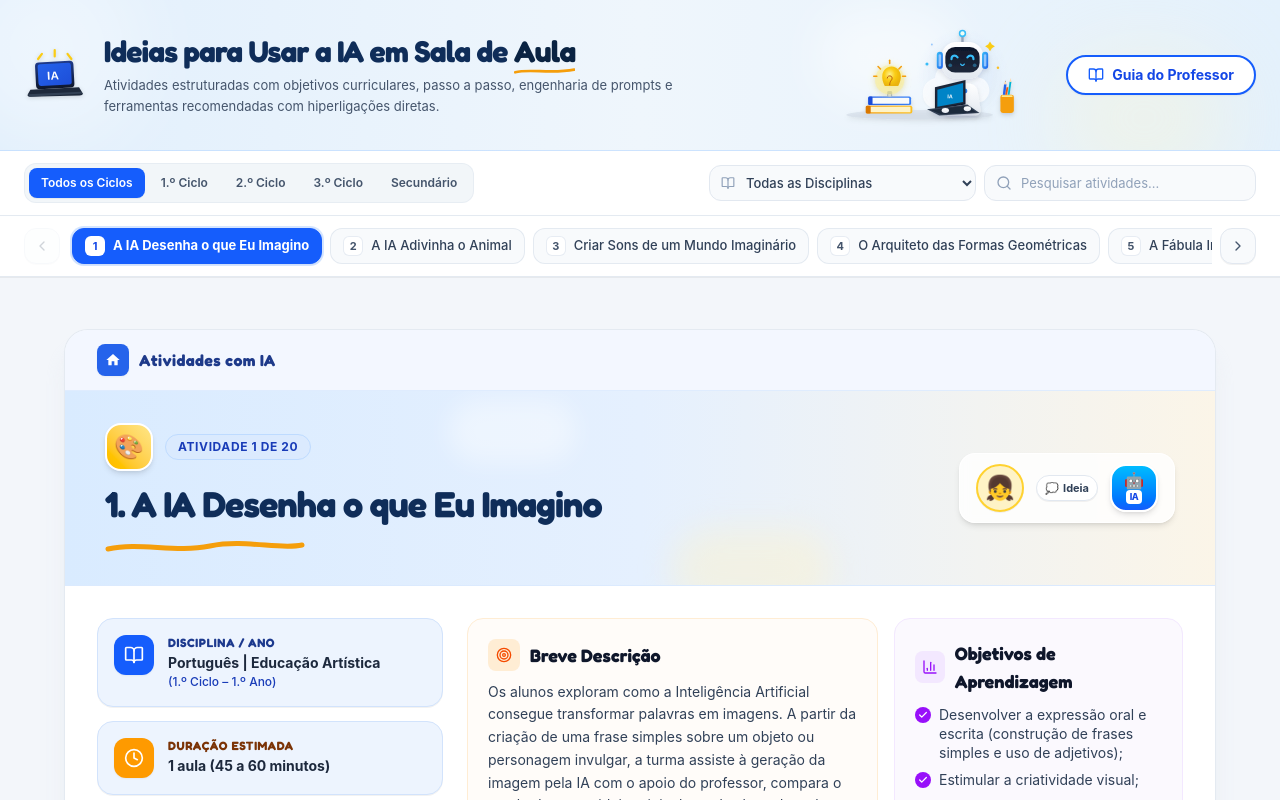
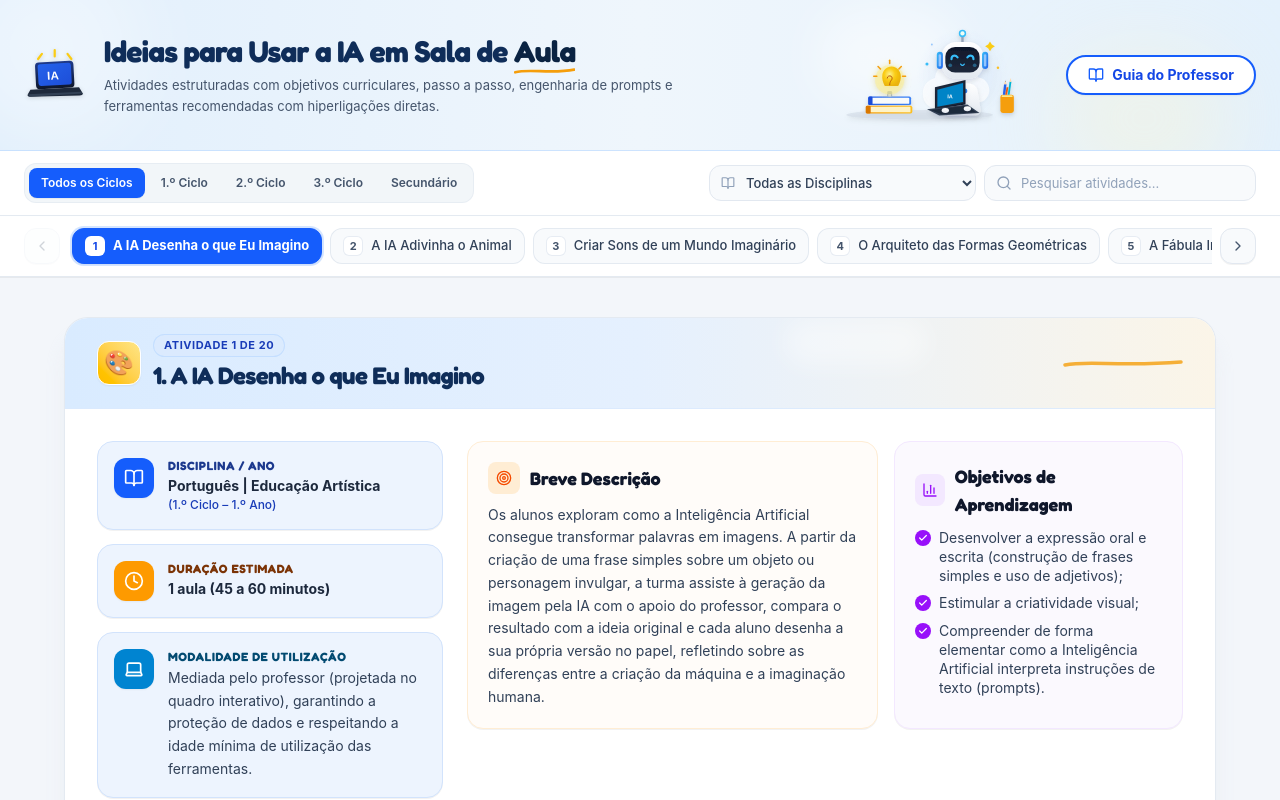
Before and after one commit to 5Anos/IdeiasIASaladeAula, a React (Vite) app: page / in a window 1280 px wide. Shown: the top 800 px of the page. Built offline with nearby package versions, Linux system fonts and the light colour scheme.

Commit message:
refactor: simplify activity sheet layout
Remove redundant navigation and layout components from ActivitySheet to streamline the interface, and update teacher guide terminology.

```diff
--- a/src/components/ActivitySheet.tsx
+++ b/src/components/ActivitySheet.tsx
@@ -28,7 +28,7 @@ interface ActivitySheetProps {
 export const ActivitySheet: React.FC<ActivitySheetProps> = ({
   activity,
   onCopyPrompt: _onCopyPrompt,
-  onNavigateHome,
+  onNavigateHome: _onNavigateHome,
   onTogglePresentation: _onTogglePresentation
 }) => {
   // Helper for step icons to match template
@@ -63,84 +63,41 @@ export const ActivitySheet: React.FC<ActivitySheetProps> = ({
   };
 
   return (
-    <div className="activity-sheet w-full max-w-6xl mx-auto bg-white rounded-3xl shadow-xl shadow-slate-200/60 border border-slate-200/90 overflow-hidden my-4 sm:my-8 transition-all">
-        {/* Top Sheet Header Bar */}
-        <div className="bg-[#f0f6ff]/80 border-b border-blue-100/80 px-4 sm:px-8 py-3.5 flex items-center justify-between">
-          <button
-            onClick={onNavigateHome}
-            className="flex items-center gap-2.5 text-[#1e3a8a] font-bold text-sm sm:text-base hover:opacity-80 transition-opacity"
-          >
-            <div className="w-8 h-8 rounded-lg bg-[#2563eb] text-white flex items-center justify-center shadow-xs">
-              <svg viewBox="0 0 24 24" fill="currentColor" className="w-4 h-4">
-                <path d="M10 20v-6h4v6h5v-8h3L12 3 2 12h3v8z" />
-              </svg>
-            </div>
-            <span className="font-heading tracking-wide">Atividades com IA</span>
-          </button>
-        </div>
+    <div className="activity-sheet w-full max-w-6xl mx-auto bg-white rounded-3xl shadow-xl shadow-slate-200/60 border border-slate-200/90 overflow-hidden my-3 sm:my-5 transition-all">
+        {/* Compact Activity Title Banner */}
+        <div className="relative overflow-hidden bg-gradient-to-r from-[#d9ebff] via-[#e5f0fe] to-[#fbf5e8] px-5 sm:px-8 py-3.5 sm:py-4 border-b border-blue-100/90">
+          {/* Subtle light glow */}
+          <div className="absolute top-0 right-1/4 w-36 h-12 bg-white/40 rounded-full blur-md pointer-events-none" />
 
-        {/* Hero Title Banner with Graphic Style matching attached artwork */}
-        <div className="relative overflow-hidden bg-gradient-to-r from-[#d9ebff] via-[#e5f0fe] to-[#fbf5e8] px-6 sm:px-10 py-6 sm:py-8 border-b border-blue-100">
-          {/* Subtle clouds/bubbles in background */}
-          <div className="absolute top-2 left-1/3 w-32 h-16 bg-white/40 rounded-full blur-md pointer-events-none" />
-          <div className="absolute -bottom-6 right-1/3 w-40 h-20 bg-amber-100/40 rounded-full blur-lg pointer-events-none" />
-
-          <div className="relative z-10 flex flex-col md:flex-row items-center justify-between gap-6">
-            {/* Title and Icon */}
-            <div className="max-w-2xl text-center md:text-left">
-              <div className="flex items-center justify-center md:justify-start gap-3 mb-2">
-                <span className="w-12 h-12 rounded-2xl bg-gradient-to-tr from-amber-400 to-amber-200 flex items-center justify-center shadow-md text-2xl border-2 border-white">
+          <div className="relative z-10 flex flex-col sm:flex-row sm:items-center justify-between gap-2.5">
+            {/* Title, Badge and Emoji */}
+            <div className="flex items-center gap-3 min-w-0">
+              <span className="w-10 h-10 sm:w-11 sm:h-11 rounded-xl bg-gradient-to-tr from-amber-400 to-amber-200 flex items-center justify-center shadow-xs text-xl sm:text-2xl border border-white shrink-0">
                 {activity.themeEmoji || '🎨'}
               </span>
-                <span className="inline-flex items-center px-3 py-1 rounded-full text-xs font-bold tracking-wider uppercase bg-blue-100/90 text-blue-800 border border-blue-200">
+
+              <div className="min-w-0">
+                <div className="flex items-center gap-2">
+                  <span className="inline-flex items-center px-2.5 py-0.5 rounded-full text-[11px] font-bold tracking-wider uppercase bg-blue-100/90 text-blue-800 border border-blue-200/80">
                     Atividade {activity.id} de 20
                   </span>
                 </div>
-
-              <h1 className="text-2xl sm:text-3xl md:text-4xl font-extrabold text-[#0f2d59] font-heading tracking-tight leading-snug">
+                <h1 className="text-lg sm:text-xl md:text-2xl font-extrabold text-[#0f2d59] font-heading tracking-tight leading-snug mt-0.5">
                   {activity.id}. {activity.title}
                 </h1>
+              </div>
+            </div>
 
-              {/* Decorative yellow wave arc underneath */}
-              <div className="mt-2.5 flex justify-center md:justify-start">
-                <svg width="200" height="14" viewBox="0 0 200 14" fill="none">
+            {/* Subtle decorative yellow wave accent */}
+            <div className="hidden sm:block shrink-0 opacity-80 self-center">
+              <svg width="120" height="10" viewBox="0 0 120 10" fill="none">
                 <path
-                    d="M3 10C35 3 70 14 105 7C140 0 175 11 197 6"
+                  d="M2 7C25 2 55 9 118 4"
                   stroke="#F59E0B"
-                    strokeWidth="5"
+                  strokeWidth="3.5"
                   strokeLinecap="round"
                 />
               </svg>
-              </div>
-            </div>
-
-            {/* Cheerful Friendly Mascot Banner / Characters */}
-            <div className="shrink-0 flex items-center gap-3">
-              {/* Friendly AI Robot Mascot */}
-              <div className="relative flex items-center gap-3 bg-white/80 backdrop-blur-xs px-4 py-2.5 rounded-2xl border border-white/90 shadow-md">
-                {/* Child thinking illustration icon */}
-                <div className="w-12 h-12 rounded-full bg-amber-100 border-2 border-amber-300 flex items-center justify-center text-2xl shadow-2xs">
-                  👧
-                </div>
-
-                {/* Thought bubble with pencil */}
-                <div className="text-[11px] font-bold text-slate-700 bg-white px-2 py-1 rounded-full border border-slate-200 shadow-2xs flex items-center gap-1">
-                  <span>💭</span>
-                  <span>Ideia</span>
-                </div>
-
-                {/* Friendly Smiling Robot with IA badge */}
-                <div className="relative flex items-center justify-center">
-                  <div className="w-12 h-12 rounded-2xl bg-gradient-to-b from-sky-400 to-blue-600 text-white flex flex-col items-center justify-center shadow-md border-2 border-white">
-                    <span className="text-base leading-none">🤖</span>
-                    <span className="text-[9px] font-extrabold bg-white text-blue-700 px-1 rounded-sm mt-0.5 tracking-tighter">
-                      IA
-                    </span>
-                  </div>
-                  {/* Robot antenna pulse */}
-                  <span className="absolute -top-1 right-1 w-2.5 h-2.5 bg-emerald-400 border border-white rounded-full animate-ping" />
-                </div>
-              </div>
             </div>
           </div>
         </div>
--- a/src/components/TeacherGuideModal.tsx
+++ b/src/components/TeacherGuideModal.tsx
@@ -69,15 +69,15 @@ export const TeacherGuideModal: React.FC<TeacherGuideModalProps> = ({
             </div>
           </div>
 
-          {/* Card 3: Engenharia de Prompts */}
+          {/* Card 3: Metodologia e Passo a Passo */}
           <div className="p-4 rounded-2xl bg-emerald-50/70 border border-emerald-100 flex items-start gap-3">
             <BookCheck className="w-5 h-5 text-emerald-600 shrink-0 mt-0.5" />
             <div>
               <h3 className="font-bold text-emerald-900 font-heading">
-                3. Refinamento e Enriquecimento do Prompt
+                3. Metodologia em 4 Passos e Experimentação com a Turma
               </h3>
               <p className="text-slate-600 mt-1">
-                Cada atividade inclui o <em>"Prompt inicial do aluno"</em> e o <em>"Prompt enriquecido com a turma"</em>. Mostre aos alunos como detalhes de estilo, adjetivos, contexto e vocabulário científico transformam uma resposta vaga numa criação com qualidade pedagógica.
+                Cada atividade está estruturada num passo a passo pedagógico (Exploração & Contexto, Experimentação com IA, Análise Crítica e Criação & Partilha). Guie os alunos a formular pedidos precisos e contextualizados nas ferramentas sugeridas, comparando resultados e desenvolvendo um produto final significativo.
               </p>
             </div>
           </div>
```
Also changed, not shown: public/assets/aistudio/image_6cd60189.png (added), public/assets/aistudio/image_8dac91fe.png (added). Lines whose indentation alone changed are shown as unchanged.
